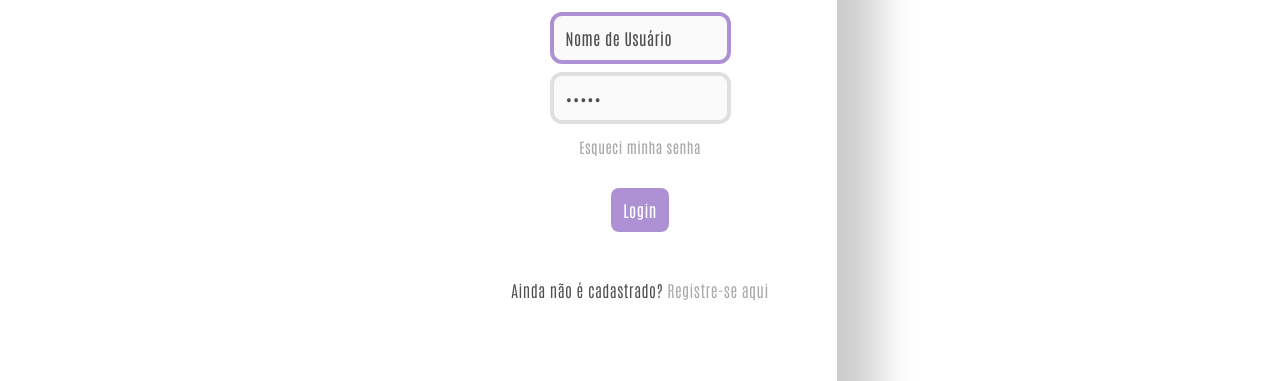
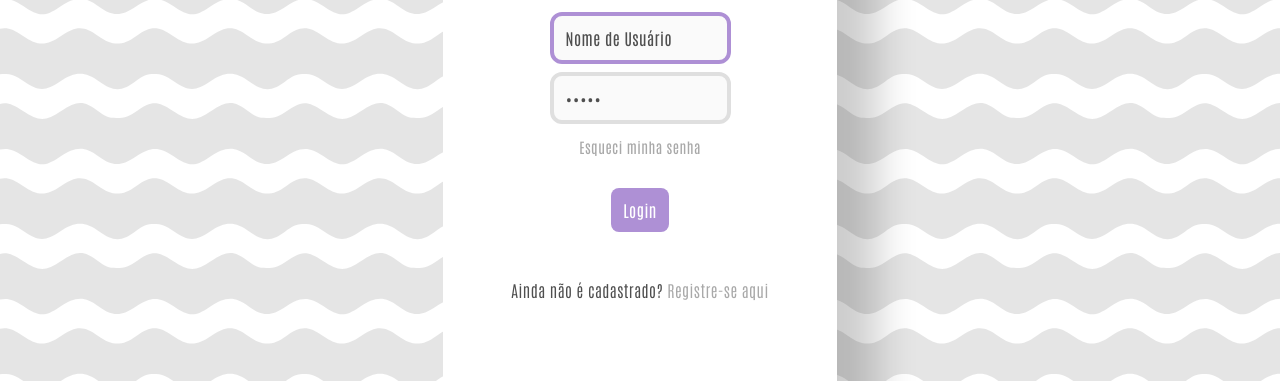
Before and after one commit to guicarlotto/RocketSeat, a plain HTML site: page HTML/index.html in a window 1280 px wide. Shown: the part 321-702 px from the top of the page. Drawn offline with Linux system fonts and the light colour scheme.

Commit message:
Add files via upload

```diff
--- a/HTML/style.css
+++ b/HTML/style.css
@@ -28,7 +28,7 @@ body {
 
     display: flex;
     margin: auto;
-    background: url(./HTML/Wave-Pattern2--Arvin61r58.svg);
+    background: url(./Wave-Pattern2--Arvin61r58.svg);
 }
 
 hr {
```
